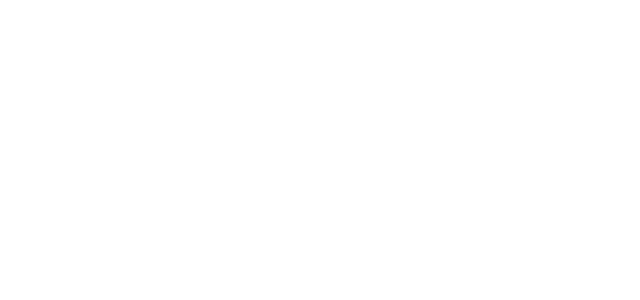
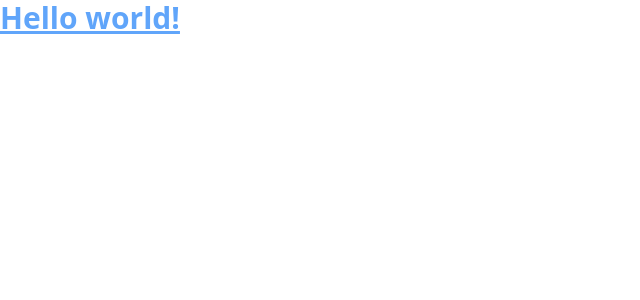
Before and after one commit to Damini70/MediFLow-AI, a Next.js app in the folder frontend/: page / in a window 1280 px wide. Shown: the top 300 px of the page, without its empty margins (0-640 px from the left). Built offline with nearby package versions, Linux system fonts and the light colour scheme.

Commit message:
tailwind 3.4

```diff
--- a/frontend/app/globals.css
+++ b/frontend/app/globals.css
@@ -1,3 +1,6 @@
+@tailwind base;
+@tailwind components;
+@tailwind utilities;
 *{
   margin:0;
   padding:0
--- a/frontend/app/page.tsx
+++ b/frontend/app/page.tsx
@@ -2,8 +2,10 @@
 
 export default function Home() {
   return (
-    <div className="font-sans grid grid-rows-[20px_1fr_20px] items-center justify-items-center min-h-screen p-8 pb-20 gap-16 sm:p-20">
-
+    <div className="">
+      <h1 className="text-3xl font-bold underline text-blue-400">
+      Hello world!
+    </h1>
     </div>
   );
 }
--- /dev/null
+++ b/frontend/postcss.config.js
@@ -0,0 +1,6 @@
+module.exports = {
+  plugins: {
+    tailwindcss: {},
+    autoprefixer: {},
+  },
+}
--- /dev/null
+++ b/frontend/tailwind.config.js
@@ -0,0 +1,15 @@
+/** @type {import('tailwindcss').Config} */
+module.exports = {
+  content: [
+    "./app/**/*.{js,ts,jsx,tsx,mdx}",
+    "./pages/**/*.{js,ts,jsx,tsx,mdx}",
+    "./components/**/*.{js,ts,jsx,tsx,mdx}",
+
+    // Or if using `src` directory:
+    "./src/**/*.{js,ts,jsx,tsx,mdx}",
+  ],
+  theme: {
+    extend: {},
+  },
+  plugins: [],
+}
```
Also changed, not shown: frontend/package.json (+7 -6 lines), 1 other file (tests, documents, lock files or other folders).
